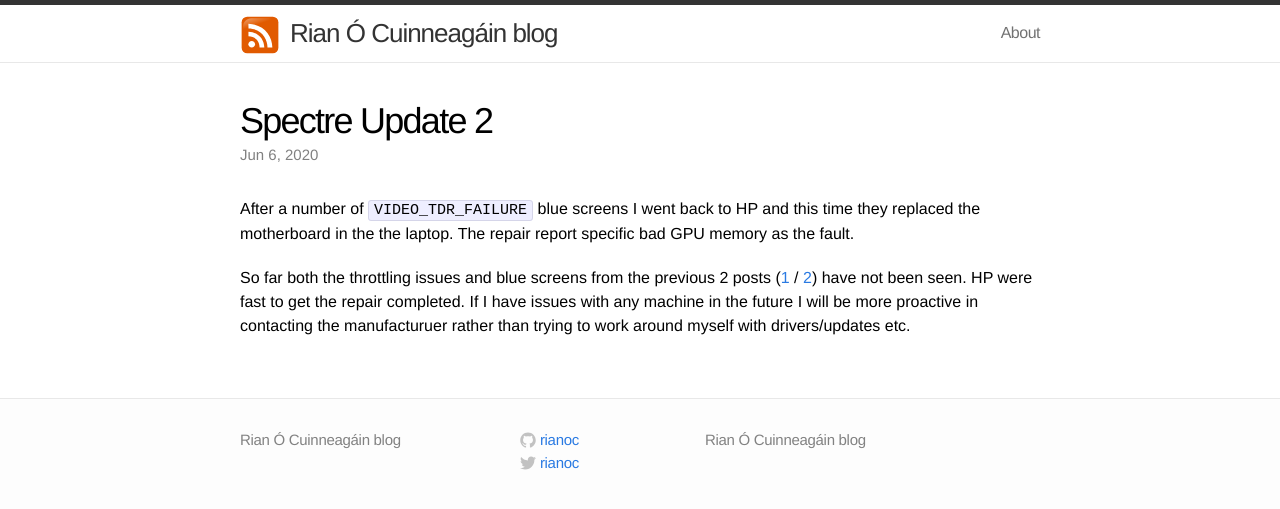
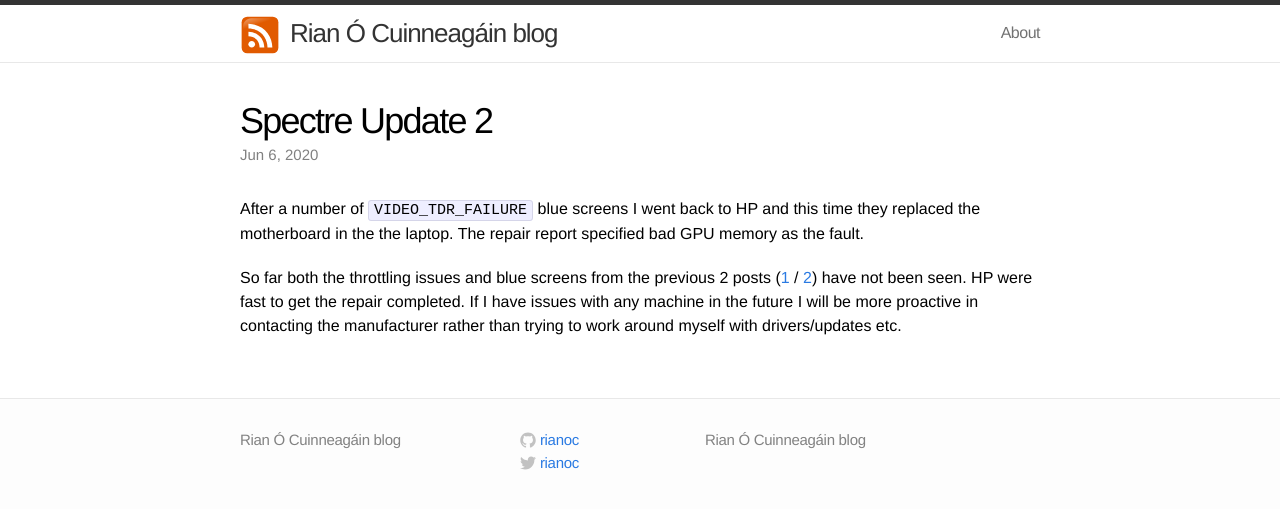
Before and after one commit to rianoc/rianoc.github.io, a Jekyll site: the page built from _posts/2020-06-06-Spectre-Update-2.md, in a window 1280 px wide. Shown: the top 509 px of the page. Built offline with Jekyll 4.4.1, drawn with Linux system fonts in a browser that asks for light colours; part of the change alters nothing that is shown.

Commit message:
Small updates

```diff
--- a/_includes/head.html
+++ b/_includes/head.html
@@ -19,14 +19,14 @@
     <meta name="msapplication-TileColor" content="#2b5797">
     <meta name="theme-color" content="#ffffff">
 
-<!-- Google Analytics -->
+    <!-- Global site tag (gtag.js) - Google Analytics -->
+    <script async src="https://www.googletagmanager.com/gtag/js?id=UA-117677702-1"></script>
     <script>
-      (function(i,s,o,g,r,a,m){i['GoogleAnalyticsObject']=r;i[r]=i[r]||function(){
-      (i[r].q=i[r].q||[]).push(arguments)},i[r].l=1*new Date();a=s.createElement(o),
-      m=s.getElementsByTagName(o)[0];a.async=1;a.src=g;m.parentNode.insertBefore(a,m)
-      })(window,document,'script','//www.google-analytics.com/analytics.js','ga');
-      ga('create', 'UA-117677702-1', 'auto');
-      ga('send', 'pageview');
+      window.dataLayer = window.dataLayer || [];
+      function gtag(){dataLayer.push(arguments);}
+      gtag('js', new Date());
+
+      gtag('config', 'UA-117677702-1');
     </script>
 
     <script>
--- a/_posts/2020-06-06-Spectre-Update-2.md
+++ b/_posts/2020-06-06-Spectre-Update-2.md
@@ -5,6 +5,6 @@ excerpt: "Update on issues with HP Spectre x360 15 Vega"
 date:   2020-06-06 16:35:00
 ---
 
-After a number of `VIDEO_TDR_FAILURE` blue screens I went back to HP and this time they replaced the motherboard in the the laptop. The repair report specific bad GPU memory as the fault.
+After a number of `VIDEO_TDR_FAILURE` blue screens I went back to HP and this time they replaced the motherboard in the the laptop. The repair report specified bad GPU memory as the fault.
 
-So far both the throttling issues and blue screens from the previous 2 posts ([1](https://rianoc.github.io/2020/01/18/spectre/) / [2](https://rianoc.github.io/2020/02/12/Spectre-Update/)) have not been seen. HP were fast to get the repair completed. If I have issues with any machine in the future I will be more proactive in contacting the manufacturuer rather than trying to work around myself with drivers/updates etc.
+So far both the throttling issues and blue screens from the previous 2 posts ([1](https://rianoc.github.io/2020/01/18/spectre/) / [2](https://rianoc.github.io/2020/02/12/Spectre-Update/)) have not been seen. HP were fast to get the repair completed. If I have issues with any machine in the future I will be more proactive in contacting the manufacturer rather than trying to work around myself with drivers/updates etc.
```
